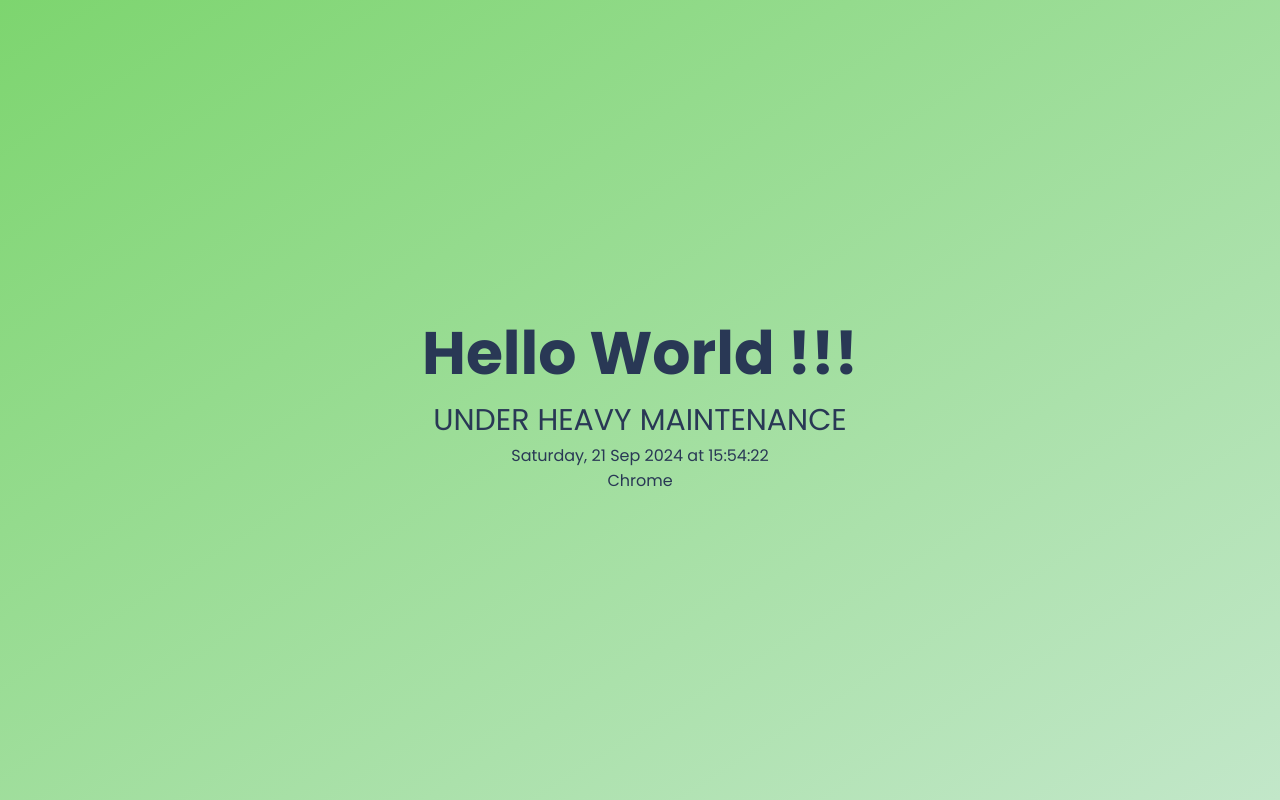
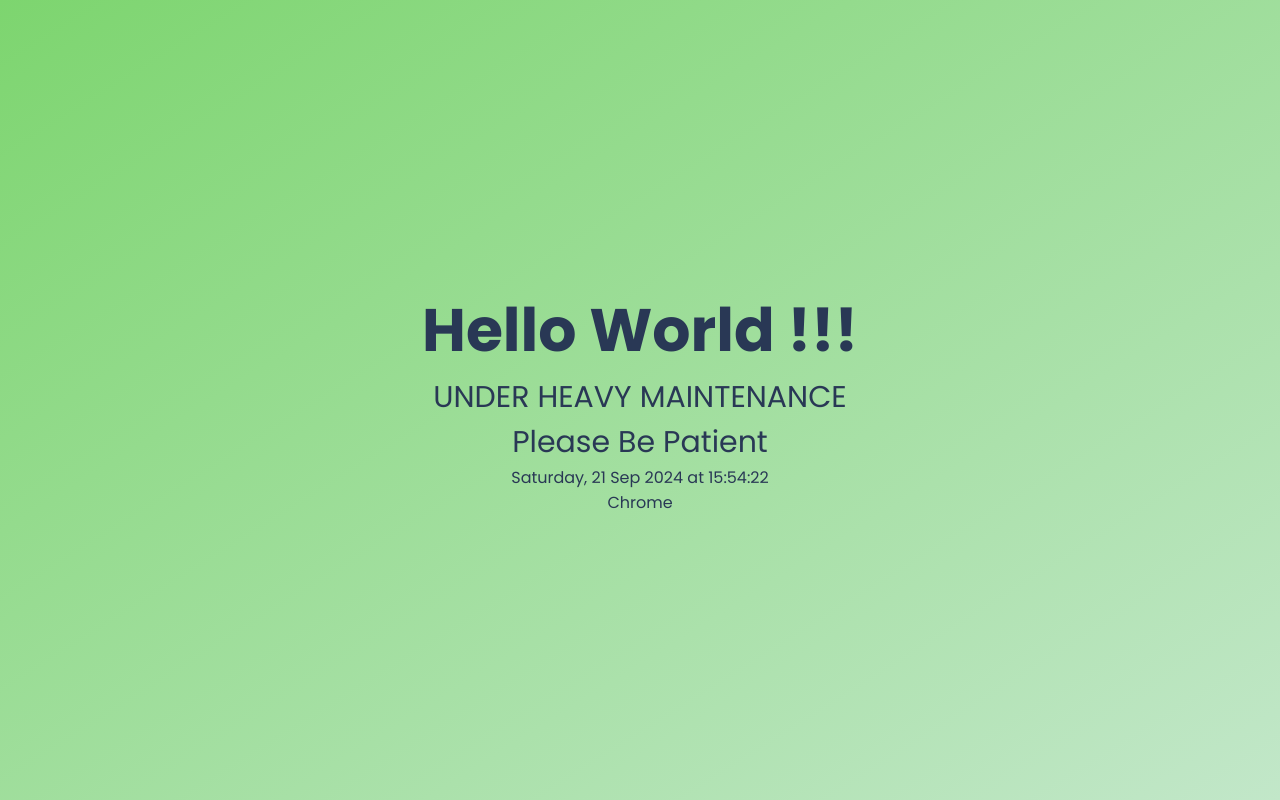
Before and after one commit to superbolang/pistolshrimp.github.io, a plain HTML site: page index.html in a window 1280 px wide. Drawn offline with Linux system fonts and the light colour scheme.

Commit message:
add more paragraph

```diff
--- a/index.html
+++ b/index.html
@@ -10,6 +10,7 @@
     <section>
       <h1>Hello World !!!</h1>
       <p>UNDER HEAVY MAINTENANCE</p>
+      <p>Please Be Patient</p>
       <span class="time"></span>
       <span class="browser"></span>
     </section>
```
